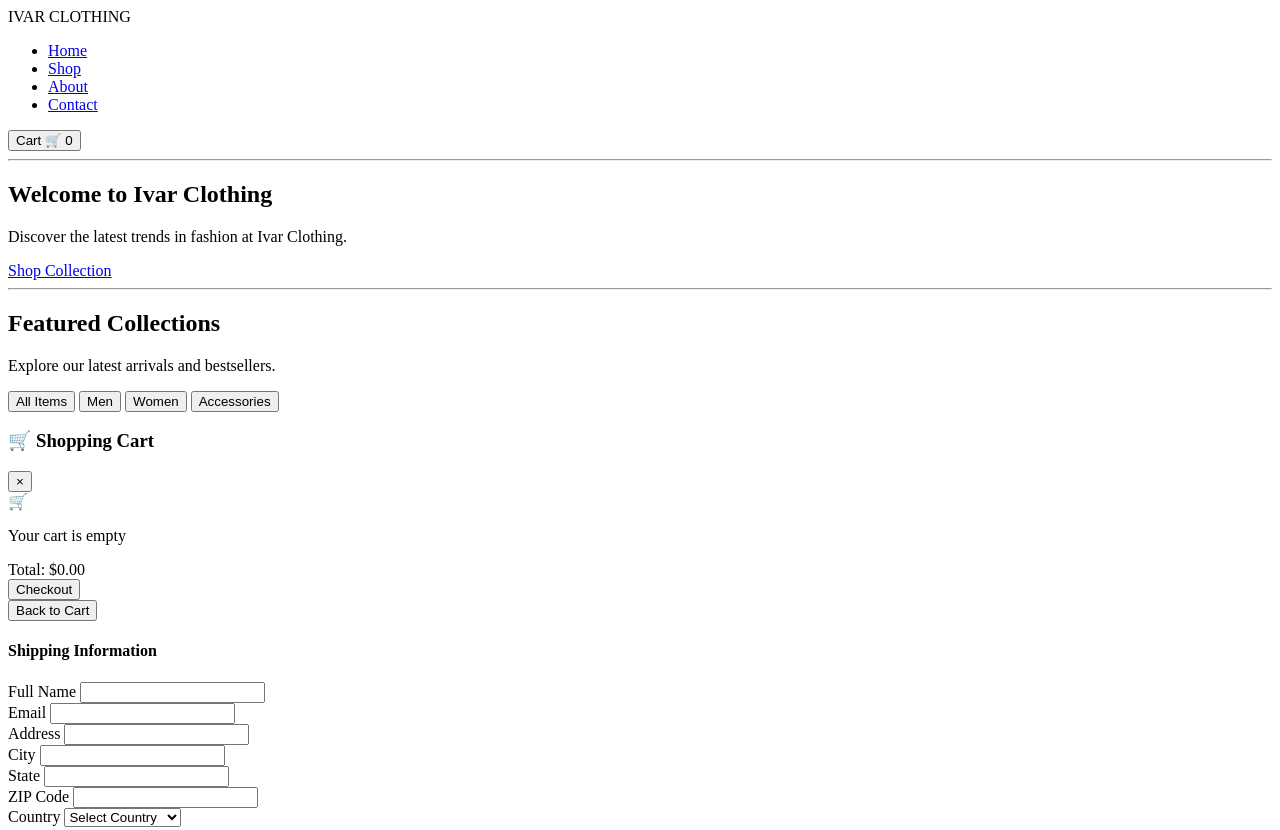
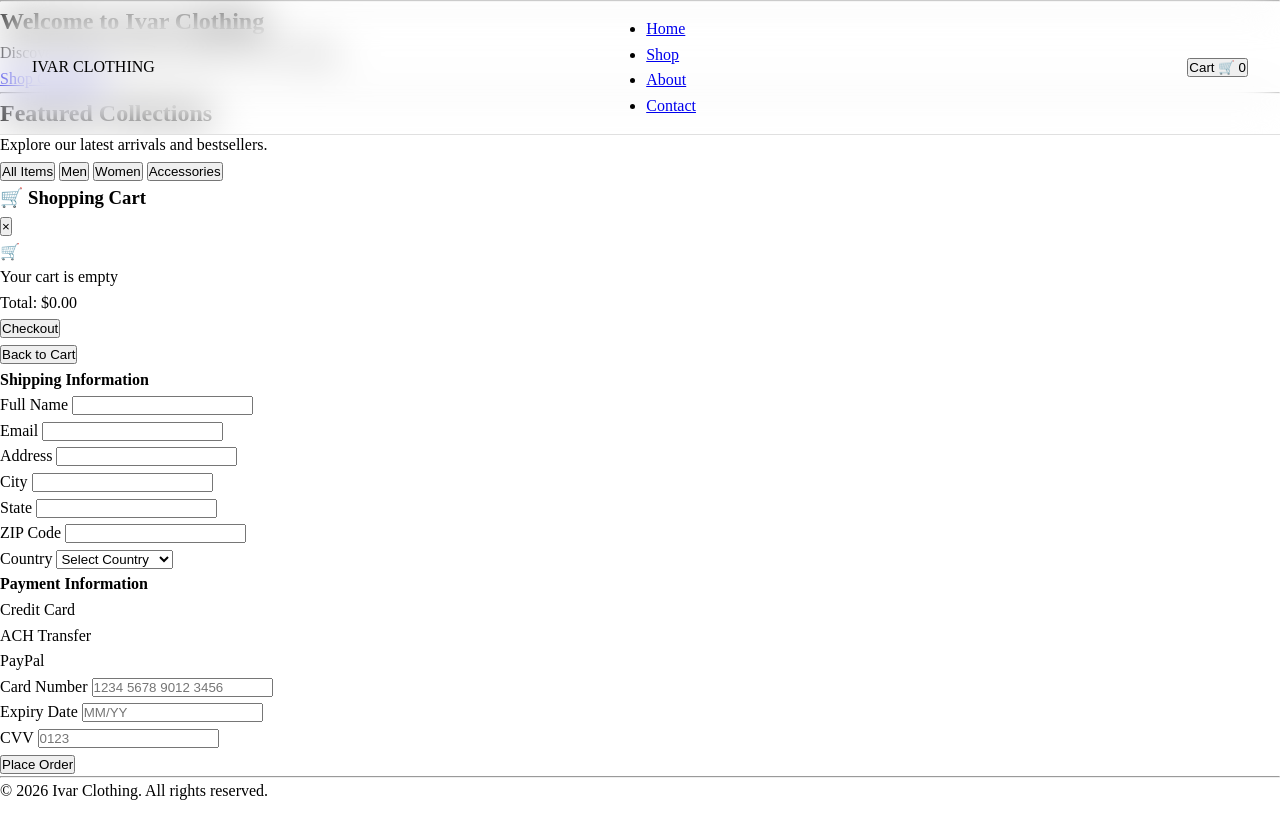
Before and after one commit to shuraimbalochofficial/IvarClothing, a plain HTML site: page index.html in a window 1280 px wide. Shown: the top 830 px of the page. After the commit the page ends 804 px from the top, so only its background shows below. Drawn offline with Linux system fonts and the light colour scheme.

Commit message:
Styling Nav

```diff
--- a/index.html
+++ b/index.html
@@ -4,6 +4,7 @@
     <meta charset="UTF-8" />
     <meta name="viewport" content="width=device-width, initial-scale=1.0" />
     <title>Ivar</title>
+    <link rel="stylesheet" href="style.css">
   </head>
   <body>
     <!-- Header  -->
@@ -186,7 +187,10 @@
       </div>
     </div>
 
-
+<hr>
     <!-- Footer -->
+     <footer class="footer">
+       <p>&copy; 2026 Ivar Clothing. All rights reserved.</p>
+     </footer>
   </body>
 </html>
--- a/style.css
+++ b/style.css
@@ -0,0 +1,30 @@
+* {
+  margin: 0;
+  padding: 0;
+  box-sizing: border-box;
+}
+
+body {
+  line-height: 1.6;
+}
+
+.header {
+  position: fixed;
+  top: 0;
+  width: 100%;
+  /* background: #fff; */
+  -webkit-backdrop-filter: blur(20px);
+  backdrop-filter: blur(20px);
+  z-index: 1000;
+
+  border-bottom: 1px solid #e0e0e0;
+}
+
+.nav {
+  display: flex;
+  justify-content: space-between;
+  align-items: center;
+  padding: 1rem 2rem;
+  max-width: 1400px;
+  margin: 0 auto;
+}
```
